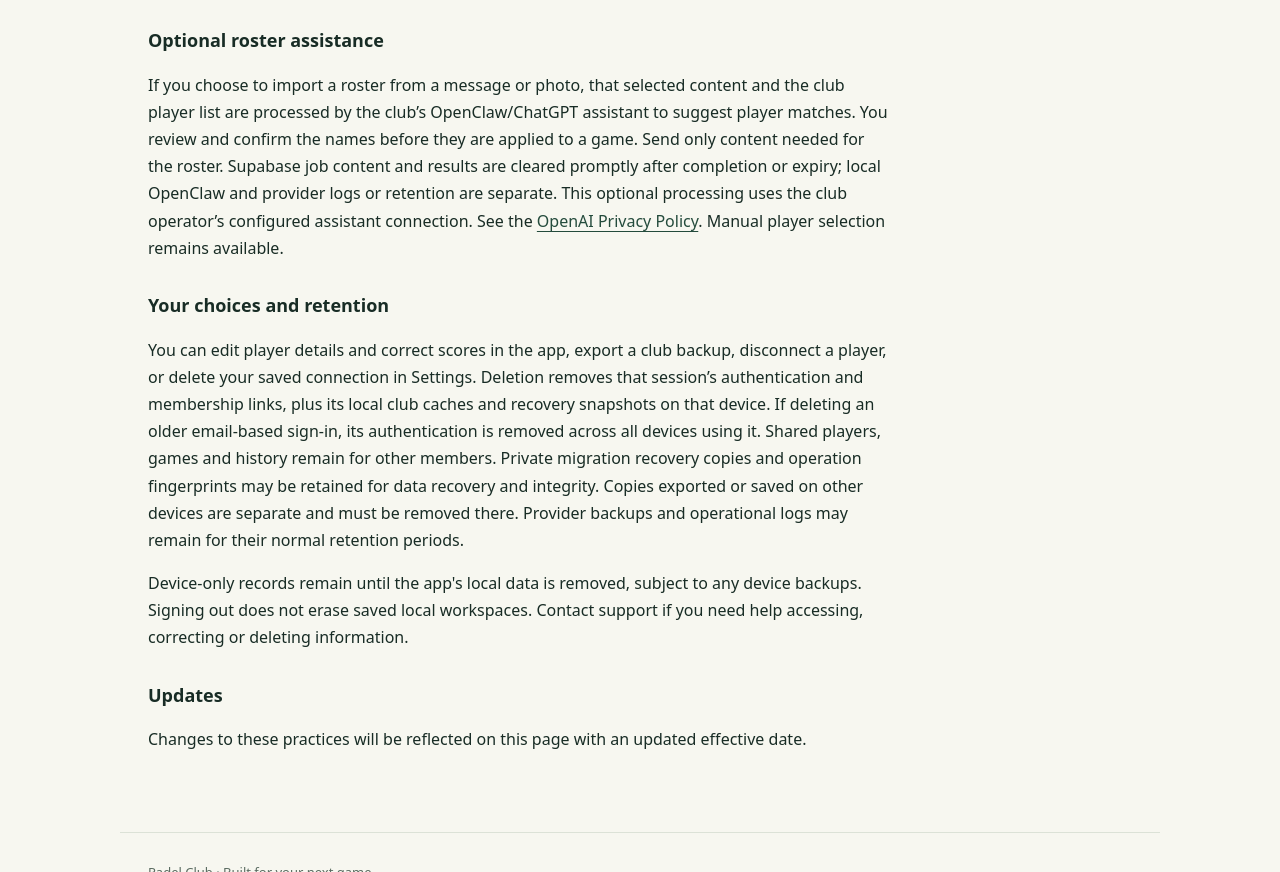
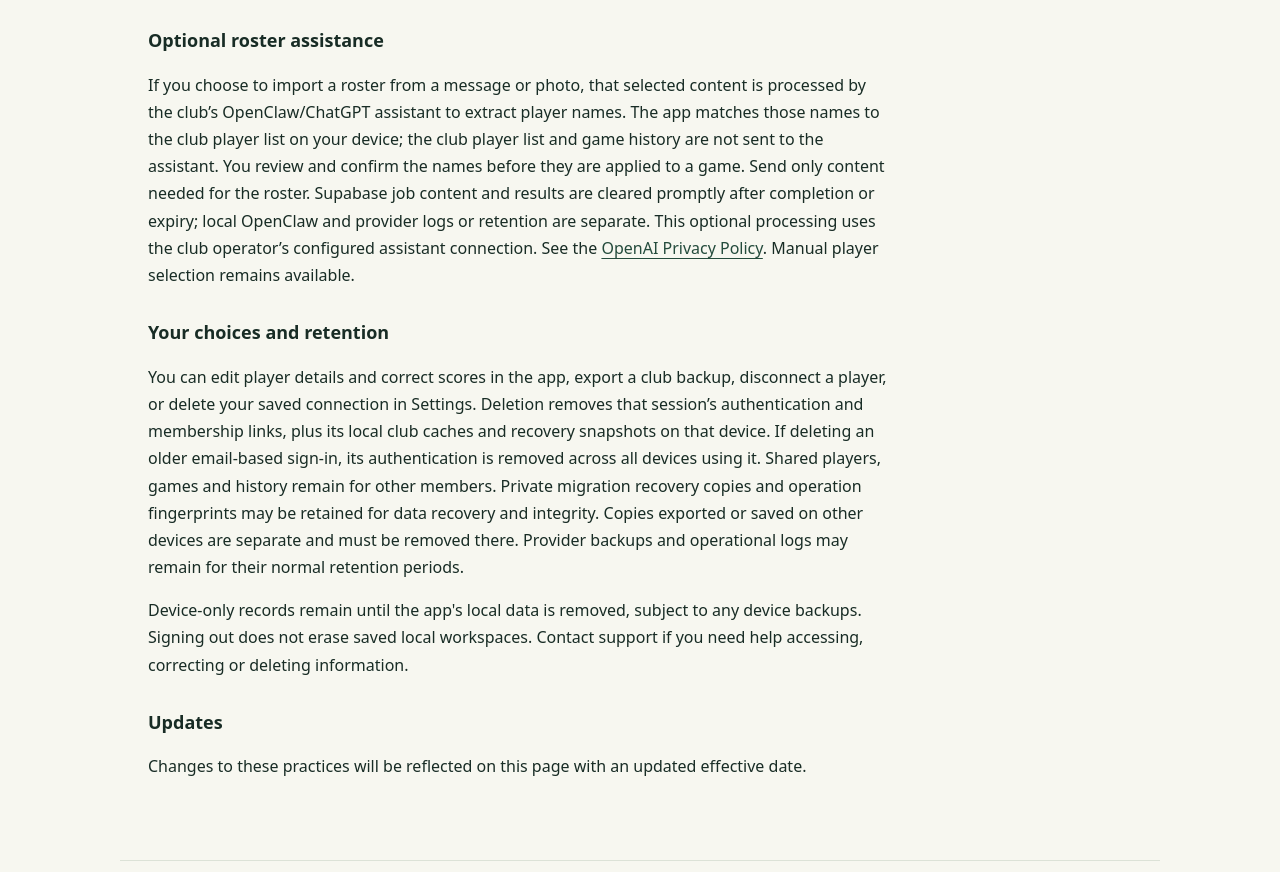
Before and after one commit to burn1979/padel-club-support, a plain HTML site: page index.html in a window 1280 px wide. Shown: the part 3245-4117 px from the top of the page. Drawn offline with Linux system fonts and the light colour scheme.

Commit message:
Clarify roster extraction sends only the selected source to OpenClaw

```diff
--- a/index.html
+++ b/index.html
@@ -23,7 +23,7 @@
 <h3>Information you provide</h3><ul><li>A random session identifier, processed by Supabase Auth and saved on your device to remember your selected player. The current joining flow collects no email or password. Older email-based sign-ins may still hold previously supplied authentication information until deleted.</li><li>Player names or nicknames and any shared club notes you choose to enter.</li><li>Tournament names, rosters, schedules, scores and the ratings derived from results.</li><li>Information you send when contacting support.</li></ul><p>Players can appear on a club roster before they join the app. Members should have permission to record other players’ information and should only include details needed for their games. Player names and limited playing history (event dates, partners, opponents and scores) are available while joining to help people choose the correct profile. Notes, emails, private source evidence and full club records are not exposed to guests. Selecting a player is self-attested and does not verify real-world identity. The same player may be selected on more than one device.</p>
 <h3>How information is used</h3><p>Information is used to provide membership access, save your player library and games, calculate standings and ratings, synchronize your club and respond to support requests. The app does not include advertising or cross-app tracking features.</p>
 <h3>Storage and service providers</h3><p>Device-only workspaces remain on your device. When linked to a club, members share its play records in Supabase. Database access controls give linked club members equal read/write access; session credentials and membership links remain protected. Authorized service operators and providers may access information as needed to operate and support the service. Connections to Supabase use HTTPS.</p><p>The current cloud database is hosted in the United States. Supabase handles authentication and cloud storage. The current joining flow sends no authentication emails. Older email-based sign-ins may still use Google Gmail for authentication messages, which include the email address and message content. This support website is hosted by GitHub Pages. These providers may process technical information, such as IP addresses and operational logs, to deliver and protect their services. Their policies are available at <a href="https://supabase.com/privacy">Supabase Privacy Policy</a>, <a href="https://policies.google.com/privacy">Google Privacy Policy</a> and <a href="https://docs.github.com/en/site-policy/privacy-policies/github-general-privacy-statement">GitHub Privacy Statement</a>.</p>
-<h3>Optional roster assistance</h3><p>If you choose to import a roster from a message or photo, that selected content and the club player list are processed by the club’s OpenClaw/ChatGPT assistant to suggest player matches. You review and confirm the names before they are applied to a game. Send only content needed for the roster. Supabase job content and results are cleared promptly after completion or expiry; local OpenClaw and provider logs or retention are separate. This optional processing uses the club operator’s configured assistant connection. See the <a href="https://openai.com/policies/privacy-policy/">OpenAI Privacy Policy</a>. Manual player selection remains available.</p>
+<h3>Optional roster assistance</h3><p>If you choose to import a roster from a message or photo, that selected content is processed by the club’s OpenClaw/ChatGPT assistant to extract player names. The app matches those names to the club player list on your device; the club player list and game history are not sent to the assistant. You review and confirm the names before they are applied to a game. Send only content needed for the roster. Supabase job content and results are cleared promptly after completion or expiry; local OpenClaw and provider logs or retention are separate. This optional processing uses the club operator’s configured assistant connection. See the <a href="https://openai.com/policies/privacy-policy/">OpenAI Privacy Policy</a>. Manual player selection remains available.</p>
 <h3>Your choices and retention</h3><p>You can edit player details and correct scores in the app, export a club backup, disconnect a player, or delete your saved connection in Settings. Deletion removes that session’s authentication and membership links, plus its local club caches and recovery snapshots on that device. If deleting an older email-based sign-in, its authentication is removed across all devices using it. Shared players, games and history remain for other members. Private migration recovery copies and operation fingerprints may be retained for data recovery and integrity. Copies exported or saved on other devices are separate and must be removed there. Provider backups and operational logs may remain for their normal retention periods.</p><p>Device-only records remain until the app's local data is removed, subject to any device backups. Signing out does not erase saved local workspaces. Contact support if you need help accessing, correcting or deleting information.</p>
 <h3>Updates</h3><p>Changes to these practices will be reflected on this page with an updated effective date.</p></section>
 </main><footer>Padel Club · Built for your next game.</footer>
```
